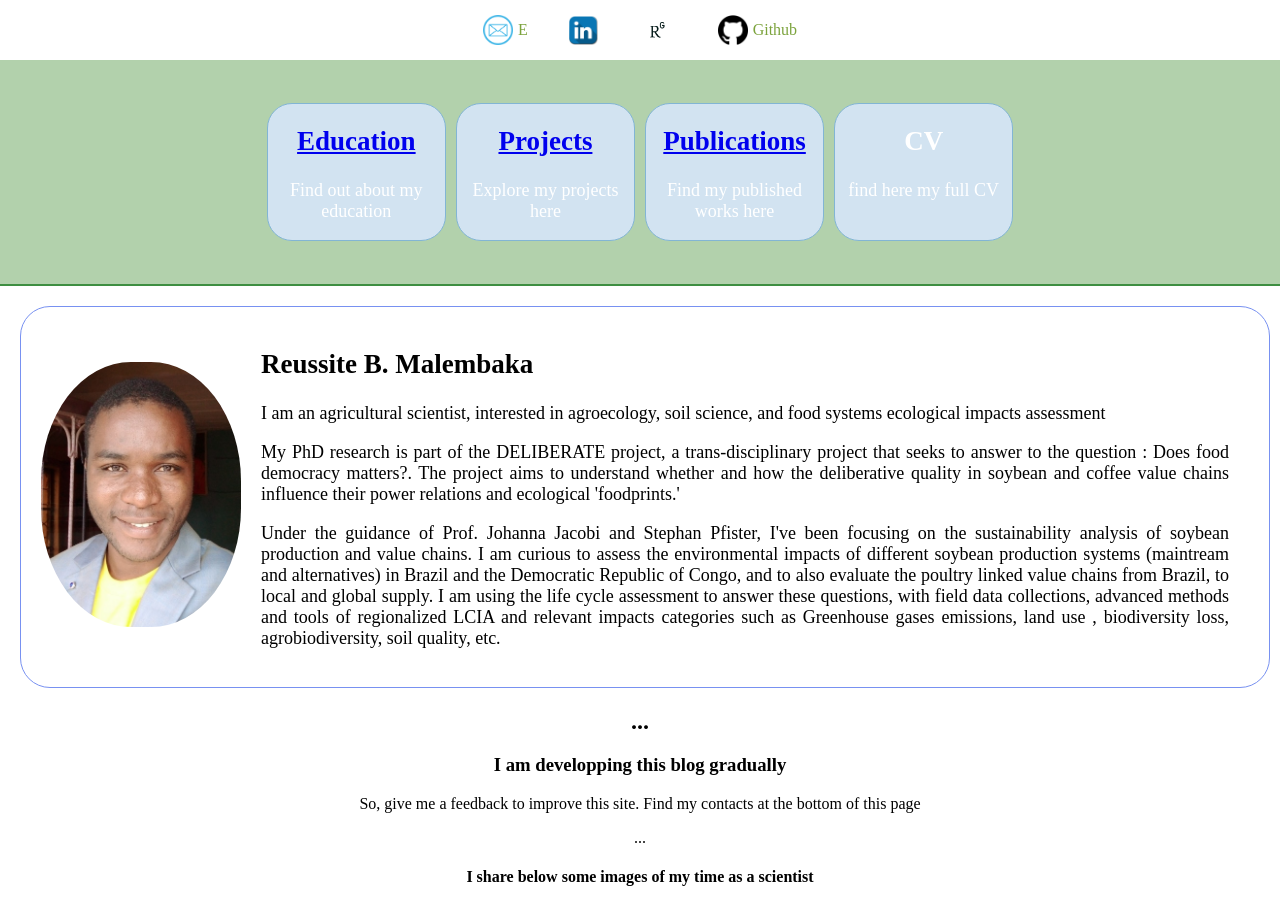
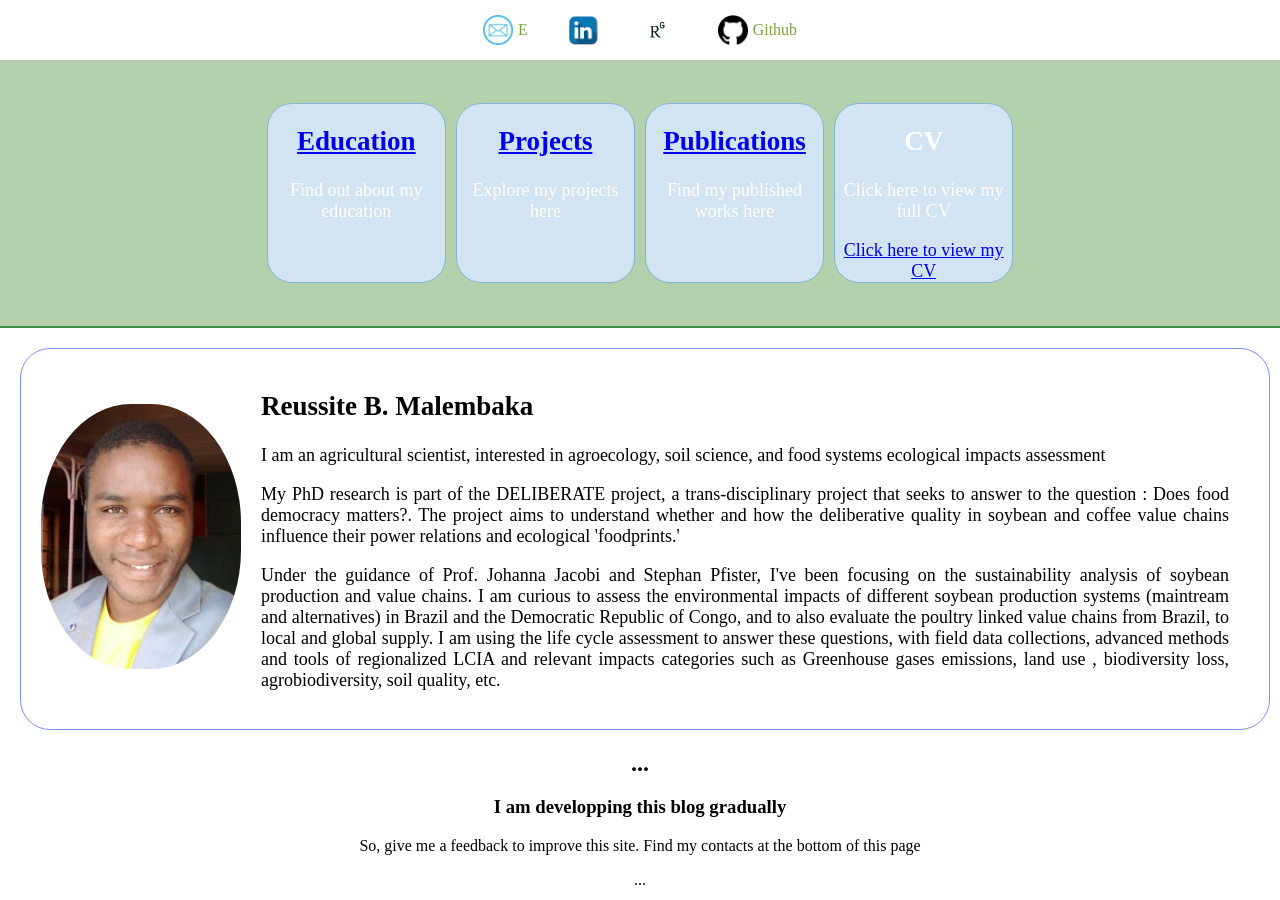
Before and after one commit to reussitemalembaka/reussitemalembaka.github.io, a Jekyll site: the page index.html, which Jekyll copies as it is, in a window 1280 px wide and 900 px high. Built offline with Jekyll 4.4.1, drawn with Linux system fonts in a browser that asks for light colours.

Commit message:
Update index.html

```diff
--- a/index.html
+++ b/index.html
@@ -49,7 +49,8 @@
          </div>
          <div class="box">
           <h2>CV</h2>
-          <p>find here my full CV</p>
+          <p>Click here to view my full CV</p>
+            <a href="#" onclick="document.getElementById('cvFrame').style.display='block'; return false;">Click here to view my CV</a>
             <iframe src="cv_reussite_summary_042025.pdf" width="600" height="800" style="display:none;"></iframe>
        </div>
       </div>
```
